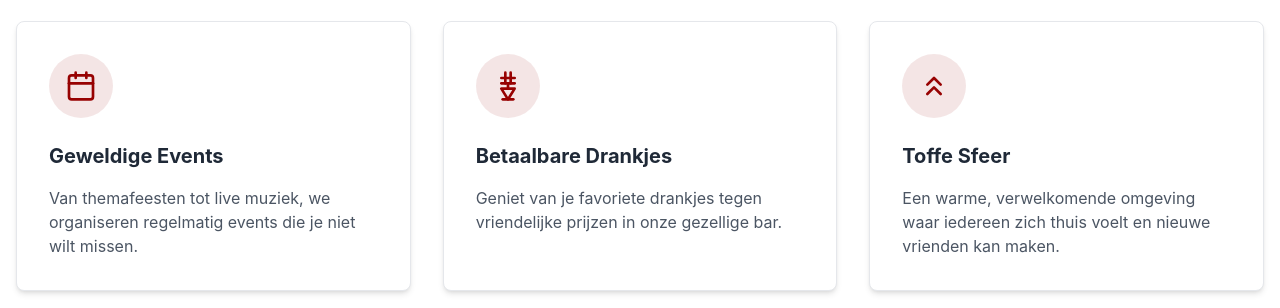
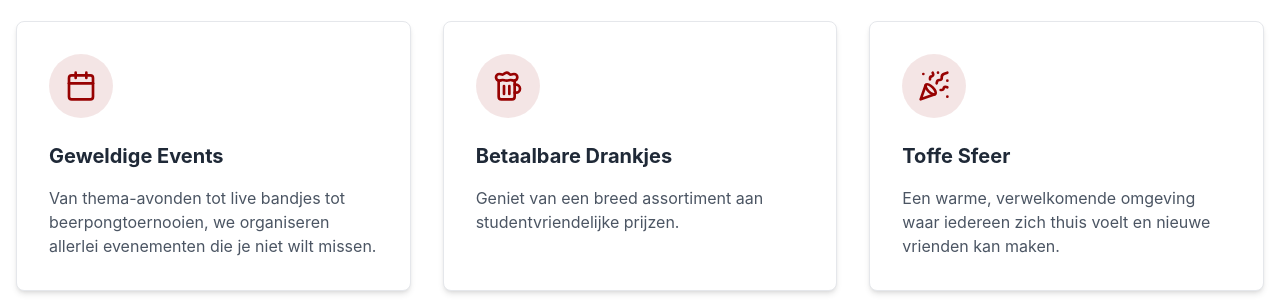
Before and after one commit to deChoke/front-end, a Next.js app: page / in a window 1280 px wide. Shown: the part 2155-2463 px from the top of the page. Built offline with nearby package versions, Linux system fonts and the light colour scheme.

Commit message:
Several improvements

```diff
--- a/components/navbar.tsx
+++ b/components/navbar.tsx
@@ -13,6 +13,7 @@ const Navbar = () => {
   const pathname = usePathname()
 
   useEffect(() => {
+    if (pathname === "/") {
       const handleScroll = () => {
         if (window.scrollY > 10) {
           setScrolled(true)
@@ -23,7 +24,10 @@ const Navbar = () => {
 
       window.addEventListener("scroll", handleScroll)
       return () => window.removeEventListener("scroll", handleScroll)
-  }, [])
+    } else {
+      setScrolled(true)
+    }
+  }, [pathname])
 
   const toggleMenu = () => {
     setIsOpen(!isOpen)
--- a/pages/events/index.tsx
+++ b/pages/events/index.tsx
@@ -98,7 +98,7 @@ export default function EventsPage() {
             <h1 className="text-4xl md:text-6xl font-bold text-gray-800 text-center mb-6">Upcoming Events</h1>
           </ScrollAnimation>
           <ScrollAnimation delay="1">
-            <p className="text-xl text-gray-600 text-center max-w-2xl mx-auto mb-12">
+            <p className="text-xl text-gray-600 text-center max-w-2xl mx-auto">
               Ontdek alle komende events bij Jeugdhuis De Choke en mis niets van de actie!
             </p>
           </ScrollAnimation>
@@ -106,7 +106,7 @@ export default function EventsPage() {
       </section>
 
       {/* Events Grid */}
-      <section className="py-20 bg-white">
+      <section className="py-10 bg-white">
         <div className="container mx-auto px-4">
           <div className="grid grid-cols-1 md:grid-cols-2 lg:grid-cols-3 gap-8">
             {events.map((event, index) => (
--- a/pages/index.tsx
+++ b/pages/index.tsx
@@ -4,7 +4,7 @@ import { useEffect } from "react"
 import Image from "next/image"
 import Link from "next/link"
 import { Button } from "@/components/ui/button"
-import { ArrowRight, Calendar, Clock, MapPin } from "lucide-react"
+import { ArrowRight, Calendar, Clock, MapPin, Beer, PartyPopper } from "lucide-react"
 import ScrollAnimation from "@/components/scroll-animation"
 
 export default function Home() {
@@ -39,8 +39,6 @@ export default function Home() {
         </div>
 
         <div className="container mx-auto px-4 relative z-10 text-center">
-
-
           <ScrollAnimation delay="1">
             <h1 className="text-4xl md:text-6xl font-bold text-white mb-6">Jeugdhuis De Choke</h1>
           </ScrollAnimation>
@@ -52,7 +50,7 @@ export default function Home() {
           </ScrollAnimation>
         </div>
 
-        <div className="absolute bottom-10 left-1/2 transform -translate-x-1/2 animate-bounce">
+        <div className="absolute bottom-10 left-0 right-0 flex justify-center items-center animate-bounce">
           <ArrowRight className="h-10 w-10 text-white rotate-90" />
         </div>
       </section>
@@ -86,7 +84,7 @@ export default function Home() {
               <ScrollAnimation delay="2">
                 <p className="text-gray-600 mb-6">
                   Jeugdhuis De Choke is dé ontmoetingsplek voor jongeren die op zoek zijn naar een plek om te relaxen,
-                  vrienden te ontmoeten en te genieten van geweldige events.
+                  vrienden te ontmoeten en te genieten van een gezellige sfeer.
                 </p>
               </ScrollAnimation>
 
@@ -169,7 +167,7 @@ export default function Home() {
                 </div>
                 <h3 className="text-xl font-bold text-gray-800 mb-4">Geweldige Events</h3>
                 <p className="text-gray-600">
-                  Van themafeesten tot live muziek, we organiseren regelmatig events die je niet wilt missen.
+                  Van thema-avonden tot live bandjes tot beerpongtoernooien, we organiseren allerlei evenementen die je niet wilt missen.
                 </p>
               </div>
             </ScrollAnimation>
@@ -177,30 +175,11 @@ export default function Home() {
             <ScrollAnimation delay="1">
               <div className="bg-white p-8 rounded-lg border border-gray-200 shadow-md h-full">
                 <div className="bg-primary/10 p-4 rounded-full w-16 h-16 flex items-center justify-center mb-6">
-                  <svg
-                    xmlns="http://www.w3.org/2000/svg"
-                    width="32"
-                    height="32"
-                    viewBox="0 0 24 24"
-                    fill="none"
-                    stroke="currentColor"
-                    strokeWidth="2"
-                    strokeLinecap="round"
-                    strokeLinejoin="round"
-                    className="text-primary"
-                  >
-                    <path d="M8 22h8"></path>
-                    <path d="M7 10h10"></path>
-                    <path d="M10 2v8"></path>
-                    <path d="M14 2v8"></path>
-                    <path d="M17 6H7"></path>
-                    <path d="M12 10v4"></path>
-                    <path d="M7 14h10l-5 8z"></path>
-                  </svg>
+                <Beer className="h-8 w-8 text-primary"/>
                 </div>
                 <h3 className="text-xl font-bold text-gray-800 mb-4">Betaalbare Drankjes</h3>
                 <p className="text-gray-600">
-                  Geniet van je favoriete drankjes tegen vriendelijke prijzen in onze gezellige bar.
+                  Geniet van een breed assortiment aan studentvriendelijke prijzen.
                 </p>
               </div>
             </ScrollAnimation>
@@ -208,21 +187,7 @@ export default function Home() {
             <ScrollAnimation delay="2">
               <div className="bg-white p-8 rounded-lg border border-gray-200 shadow-md h-full">
                 <div className="bg-primary/10 p-4 rounded-full w-16 h-16 flex items-center justify-center mb-6">
-                  <svg
-                    xmlns="http://www.w3.org/2000/svg"
-                    width="32"
-                    height="32"
-                    viewBox="0 0 24 24"
-                    fill="none"
-                    stroke="currentColor"
-                    strokeWidth="2"
-                    strokeLinecap="round"
-                    strokeLinejoin="round"
-                    className="text-primary"
-                  >
-                    <path d="M17 11l-5-5-5 5"></path>
-                    <path d="M17 18l-5-5-5 5"></path>
-                  </svg>
+                  <PartyPopper className="h-8 w-8 text-primary"/>
                 </div>
                 <h3 className="text-xl font-bold text-gray-800 mb-4">Toffe Sfeer</h3>
                 <p className="text-gray-600">
```
Lines whose indentation alone changed are shown as unchanged.
